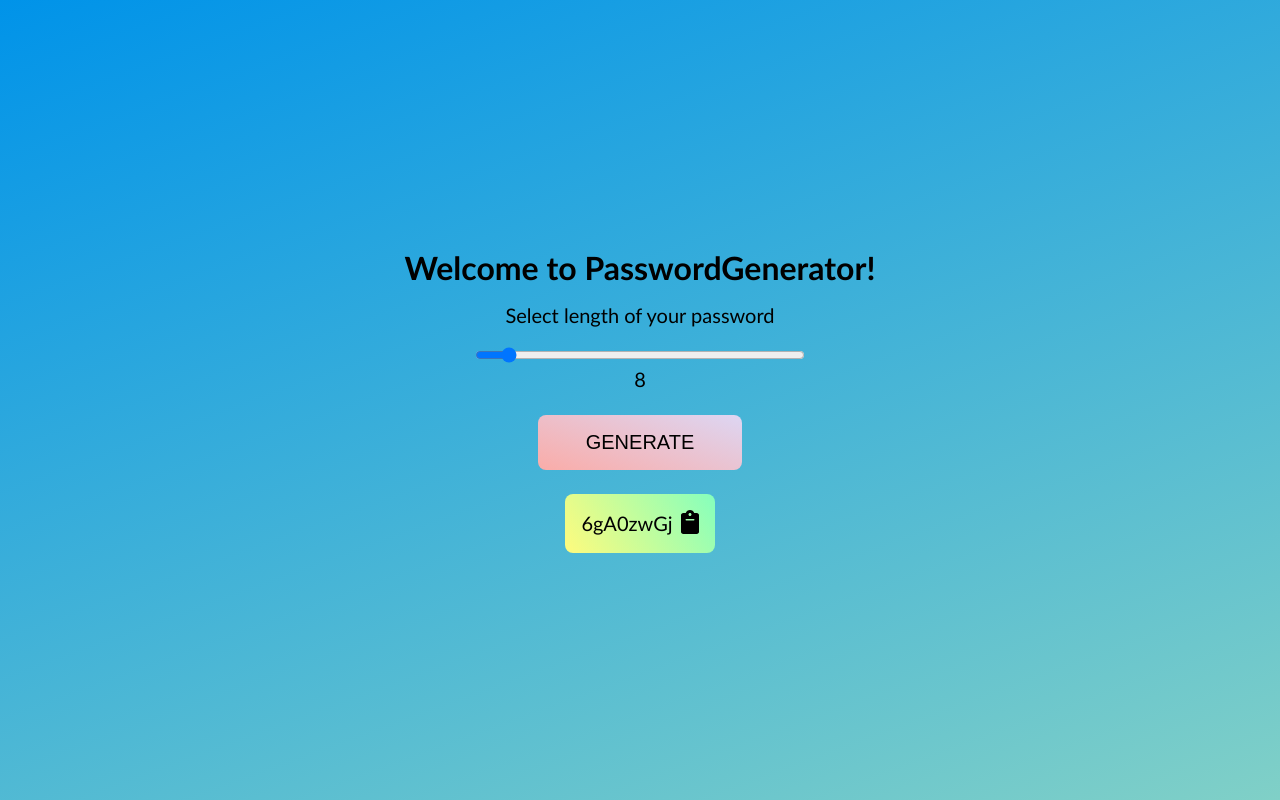
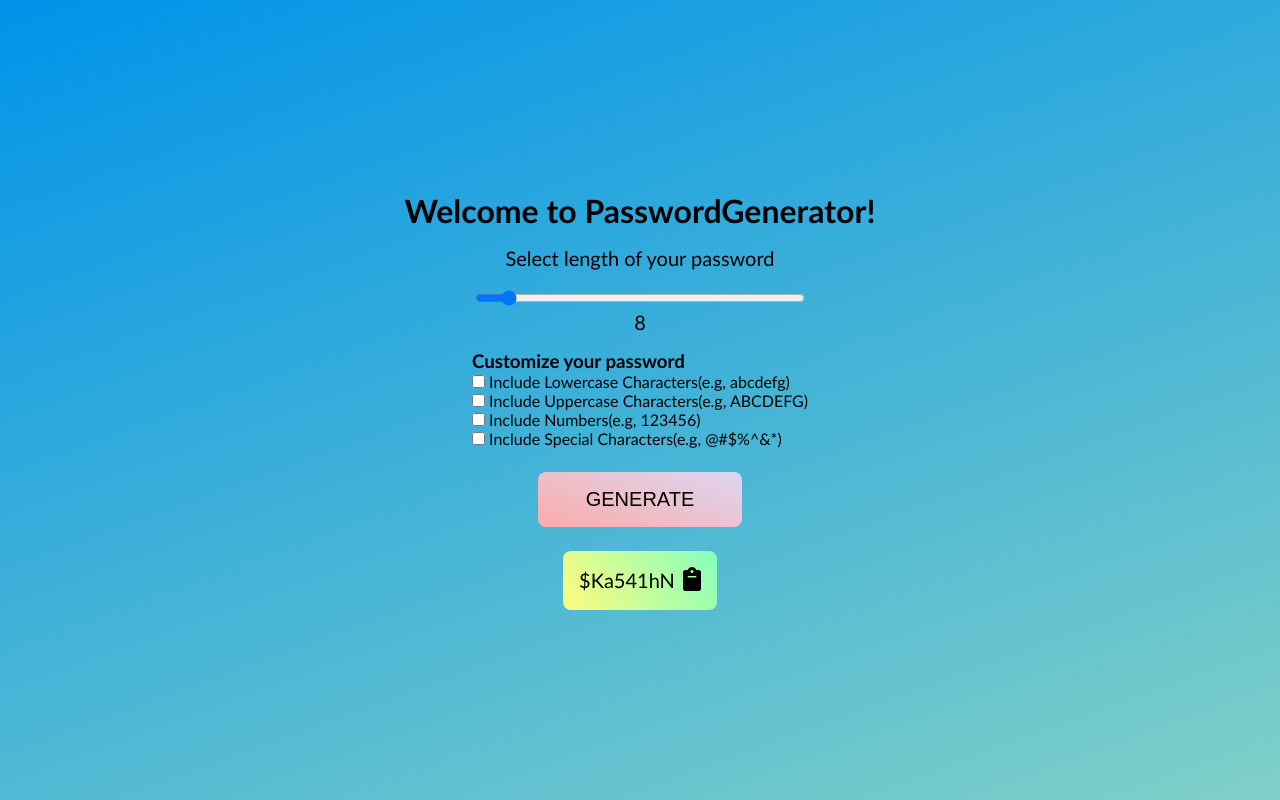
Before and after one commit to ladparth/password-generator, a plain HTML site: page index.html in a window 1280 px wide. Both pictures are taken after a click on the button "GENERATE". Drawn offline with Linux system fonts and the light colour scheme.

Commit message:
Added Password Customization with checkboxes

```diff
--- a/index.html
+++ b/index.html
@@ -14,6 +14,27 @@
         <label class="label">Select length of your password</label>
         <input type="range" min="6" max="30" value="8" class="slider" id="myRange">
         <p id="password-length">8</p>
+
+        <div class="parameters">
+            <h3>Customize your password</h3>
+            <div>
+                <input type="checkbox" name="lowercase" id="lowercase">
+                <label for="lowercase">Include Lowercase Characters(e.g, abcdefg)</label>
+            </div>
+            <div>
+                <input type="checkbox" name="uppercase" id="uppercase">
+                <label for="uppercase">Include Uppercase Characters(e.g, ABCDEFG)</label>
+            </div>
+            <div>
+                <input type="checkbox" name="numbers" id="numbers">
+                <label for="numbers">Include Numbers(e.g, 123456)</label>
+            </div>
+            <div>
+                <input type="checkbox" name="specialCharacters" id="specialCharacters">
+                <label for="specialCharacters">Include Special Characters(e.g, @#$%^&*)</label>
+            </div>
+        </div>
+
         <button class="btn" id="generateBtn">Generate</button>
         <div class="result" id="copy-to-clip">
             <span class="tooltiptext" id="myTooltip">Copy to clipboard</span>
--- a/script.js
+++ b/script.js
@@ -4,28 +4,47 @@ const generateBtn = document.getElementById('generateBtn');
 const generatedPassword =document.getElementById('generatedPassword');
 const clipboard = document.getElementById('copy-to-clip');
 
+const checked =() => {
+
+    const lowercase = document.getElementById('lowercase');
+    const uppercase = document.getElementById('uppercase');
+    const numbersCheckbox = document.getElementById('numbers');
+    const specialCharactersCheckbox = document.getElementById('specialCharacters');
+
+    const lowercaseCharacters="abcdefghijklmnopqrstuvwxyz"
+    const uppercaseCharacters = lowercaseCharacters.toUpperCase();
+    const numbers = "0123456789"
+    const specialCharacters = "@#$%^&*";
+
+    let selectedCheckboxes = '';
+
+    lowercase.checked && (selectedCheckboxes +=lowercaseCharacters);
+    uppercase.checked && (selectedCheckboxes += uppercaseCharacters);
+    numbersCheckbox.checked && (selectedCheckboxes +=numbers);
+    specialCharactersCheckbox.checked && (selectedCheckboxes +=specialCharacters);
+
+    const passwordString = selectedCheckboxes ==='' ? lowercaseCharacters+uppercaseCharacters+numbers+specialCharacters : selectedCheckboxes;
+
+    return passwordString;
+}
 
 selectedPasswordLength.oninput =() => {
     passwordLength.textContent = selectedPasswordLength.value;
 }
 
 generateBtn.addEventListener('click',() => {
-    const characterString = "ABCDEFGHIJKLMNOPQRSTUVWXYZacdefghijklnopqrstuvwxyz0123456789";
     let randomPassword = '';
 
+    const passwordString = checked();
+
     for(let i=0; i< selectedPasswordLength.value; i++){
-        const password = characterString[Math.floor(Math.random()*characterString.length)];
+        const password = passwordString[Math.floor(Math.random()*passwordString.length)];
         randomPassword += password;
     }
-
-    // console.log(randomPassword);
     generatedPassword.textContent = randomPassword;
     clipboard.style.visibility = 'visible';
 });
 
-clipboard.addEventListener('click',() => {
-
-        navigator.clipboard.writeText(generatedPassword.textContent);
-
-        alert(`Copied ${generatedPassword.textContent}`);
+clipboard.addEventListener('click',async () => {
+       await navigator.clipboard.writeText(generatedPassword.textContent).then(() => {alert(`Copied ${generatedPassword.textContent}`)}).catch((err)=> {alert(err.message)});
 })
--- a/style.css
+++ b/style.css
@@ -115,3 +115,11 @@ svg{
     visibility: visible;
     opacity: 1;
   }
+
+
+.parameters{
+    display: flex;
+    flex-direction: column;
+    align-items: flex-start;
+    margin-top: 1rem;
+}
```
